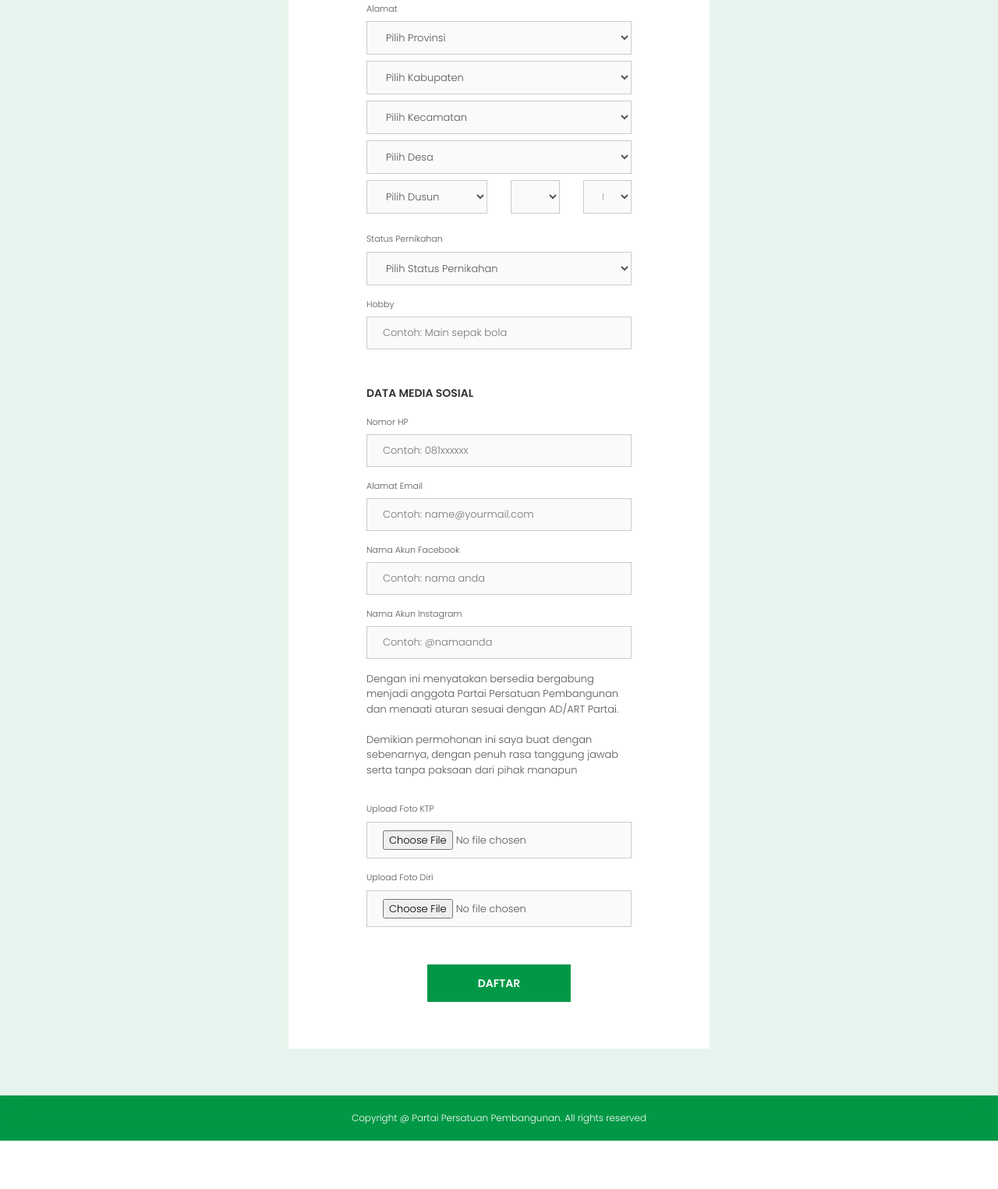
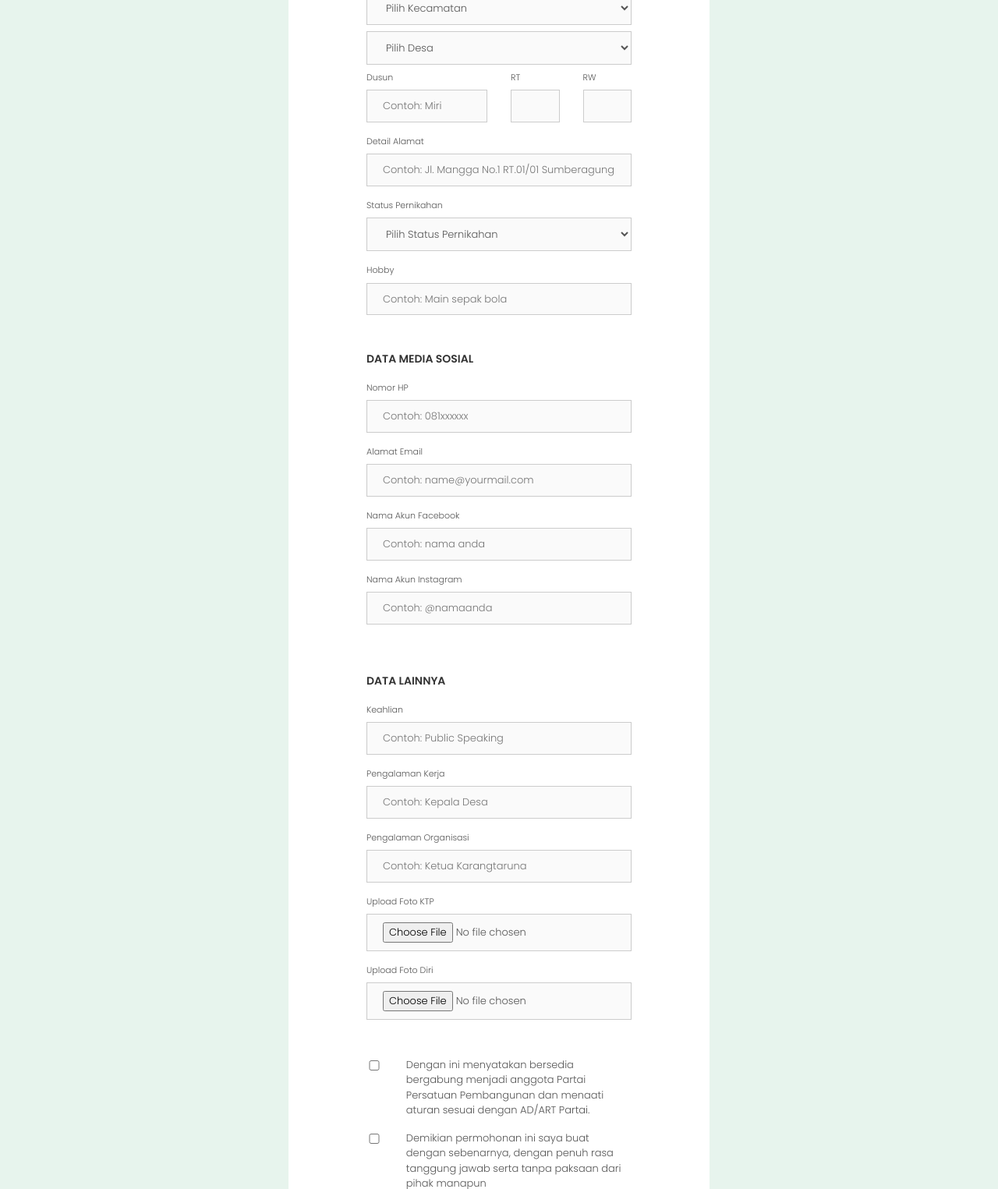
Before and after one commit to yudantoardi/ppp, a plain HTML site: page index.html in a window 1280 px wide. Shown: the part 1275-2800 px from the top of the page at 78% size. Before the commit the page ends 2738 px from the top, so only its background shows below. Drawn offline with nearby package versions, Linux system fonts and the light colour scheme.

Commit message:
add update

```diff
--- a/index.html
+++ b/index.html
@@ -1,5 +1,6 @@
 <!DOCTYPE html>
 <html lang="en">
+
 <head>
     <meta charset="UTF-8">
     <meta http-equiv="X-UA-Compatible" content="IE=edge">
@@ -17,6 +18,7 @@
     <link rel="stylesheet" href="asset/css/main.css">
 
 </head>
+
 <body>
 
     <div class="master">
@@ -35,13 +37,13 @@
         <section class="hero">
             <div class="owl-carousel hero-slider">
                 <div class="item">
-                    <img src="asset/images/hero.jpg" alt="">
+                    <img src="asset/images/hero1.png" alt="" style="height:500px">
                 </div>
                 <div class="item">
-                    <img src="asset/images/hero.jpg" alt="">
+                    <img src="asset/images/hero1.png" alt="" style="height:500px">
                 </div>
                 <div class="item">
-                    <img src="asset/images/hero.jpg" alt="">
+                    <img src="asset/images/hero1.png" alt="" style="height:500px">
                 </div>
             </div>
         </section>
@@ -131,26 +133,22 @@
                                     </select>
                                 </div>
                                 <div class="col-6">
-                                    <select name="" id="" class="mb-2">
-                                        <option value="" selected disabled>Pilih Dusun</option>
-                                        <option value="">Option 1</option>
-                                        <option value="">Option 2</option>
-                                    </select>
+                                    <label for="">Dusun</label>
+                                    <input type="text" placeholder="Contoh: Miri">
                                 </div>
                                 <div class="col-3">
-                                    <select name="" id="" class="mb-2">
-                                        <option value="" selected disabled>RT</option>
-                                        <option value="">Option 1</option>
-                                        <option value="">Option 2</option>
-                                    </select>
+                                    <label for="">RT</label>
+                                    <input type="text">
                                 </div>
                                 <div class="col-3">
-                                    <select name="" id="" class="mb-2">
-                                        <option value="" selected disabled>RW</option>
-                                        <option value="">Option 1</option>
-                                        <option value="">Option 2</option>
-                                    </select>
+                                    <label for="">RW</label>
+                                    <input type="text">
                                 </div>
+                                <div class="col-12 mt-3">
+                                    <label for="">Detail Alamat</label>
+                                    <input type="text" placeholder="Contoh: Jl. Mangga No.1 RT.01/01 Sumberagung">
+                                </div>
+
                             </div>
                             <div class="row mb-3">
                                 <div class="col-12">
@@ -199,13 +197,24 @@
                                     <input type="text" placeholder="Contoh: @namaanda">
                                 </div>
                             </div>
+
+                            <div class="row">
+                                <div class="col-12 mt-5">
+                                    <h3>DATA LAINNYA</h3>
+                                </div>
+                            </div>
                             <div class="row mb-3">
                                 <div class="col-12 inp-group">
-                                    <p>
-                                        Dengan ini menyatakan bersedia bergabung menjadi anggota Partai Persatuan Pembangunan dan menaati aturan sesuai dengan AD/ART Partai.
-                                        <br><br>
-                                        Demikian permohonan ini saya buat dengan sebenarnya, dengan penuh rasa tanggung jawab serta tanpa paksaan dari pihak manapun
-                                    </p>
+                                    <label for="">Keahlian</label>
+                                    <input type="text" placeholder="Contoh: Public Speaking">
+                                </div>
+                                <div class="col-12 mt-3 inp-group">
+                                    <label for="">Pengalaman Kerja</label>
+                                    <input type="text" placeholder="Contoh: Kepala Desa">
+                                </div>
+                                <div class="col-12 mt-3 inp-group">
+                                    <label for="">Pengalaman Organisasi</label>
+                                    <input type="text" placeholder="Contoh: Ketua Karangtaruna">
                                 </div>
                             </div>
                             <div class="row mb-3">
@@ -218,6 +227,31 @@
                                 <div class="col-12 inp-group">
                                     <label for="">Upload Foto Diri</label>
                                     <input type="file">
+                                </div>
+                            </div>
+                            <div class="row mb-2">
+                                <div class="col-1">
+                                    <div class="form-check">
+                                        <input type="checkbox" class="form-check-input" id="exampleCheck1">
+                                    </div>
+                                </div>
+                                <div class="col-11">
+                                    <div class="form-check">
+                                        <p>Dengan ini menyatakan bersedia bergabung menjadi anggota Partai Persatuan
+                                            Pembangunan dan menaati aturan sesuai dengan AD/ART Partai.</p>
+                                    </div>
+                                </div>
+                                <div class="col-1">
+                                    <div class="form-check">
+                                        <input type="checkbox" class="form-check-input" id="exampleCheck1">
+                                    </div>
+                                </div>
+                                <div class="col-11">
+                                    <div class="form-check">
+                                        <p>Demikian permohonan ini saya buat dengan sebenarnya, dengan penuh rasa
+                                            tanggung
+                                            jawab serta tanpa paksaan dari pihak manapun</p>
+                                    </div>
                                 </div>
                             </div>
                             <div class="row">
@@ -249,7 +283,7 @@
     <script type="text/javascript" src="asset/js/daterangepicker.js"></script>
 
     <script>
-        $(document).ready(function(){
+        $(document).ready(function () {
             $(".hero-slider").owlCarousel({
                 pagination: true,
                 navigation: true,
@@ -259,12 +293,13 @@
                 singleDatePicker: true,
                 showDropdowns: true,
                 minYear: 1901,
-                maxYear: parseInt(moment().format('YYYY'),10)
-            }, function(start, end, label) {
+                maxYear: parseInt(moment().format('YYYY'), 10)
+            }, function (start, end, label) {
                 var years = moment().diff(start, 'years');
                 $('input[name="umur"]').val(years);
             });
         });
     </script>
 </body>
+
 </html>
```
Also changed, not shown: asset/images/hero1.png (added).
